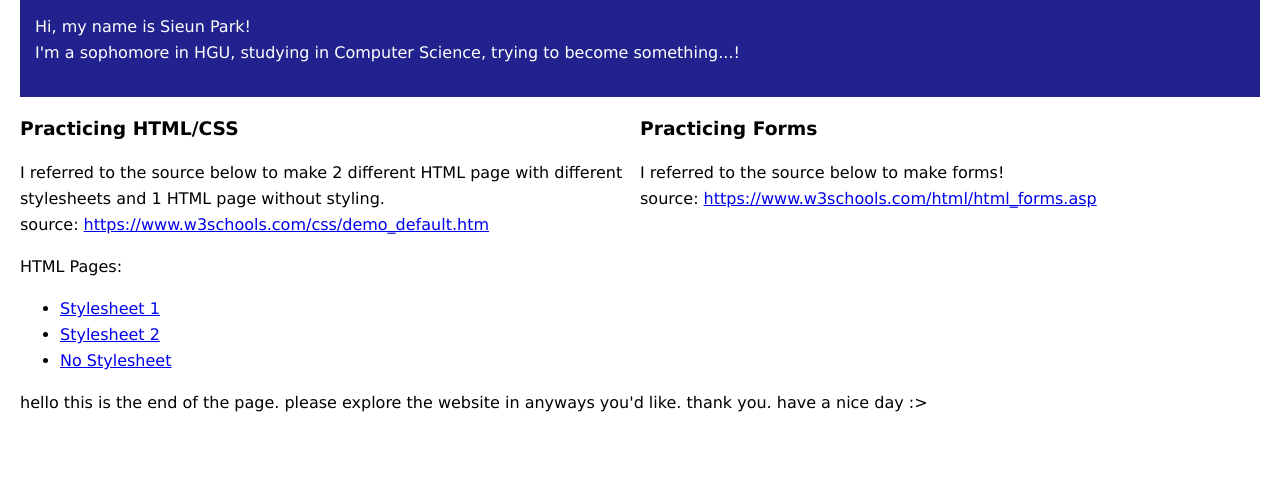
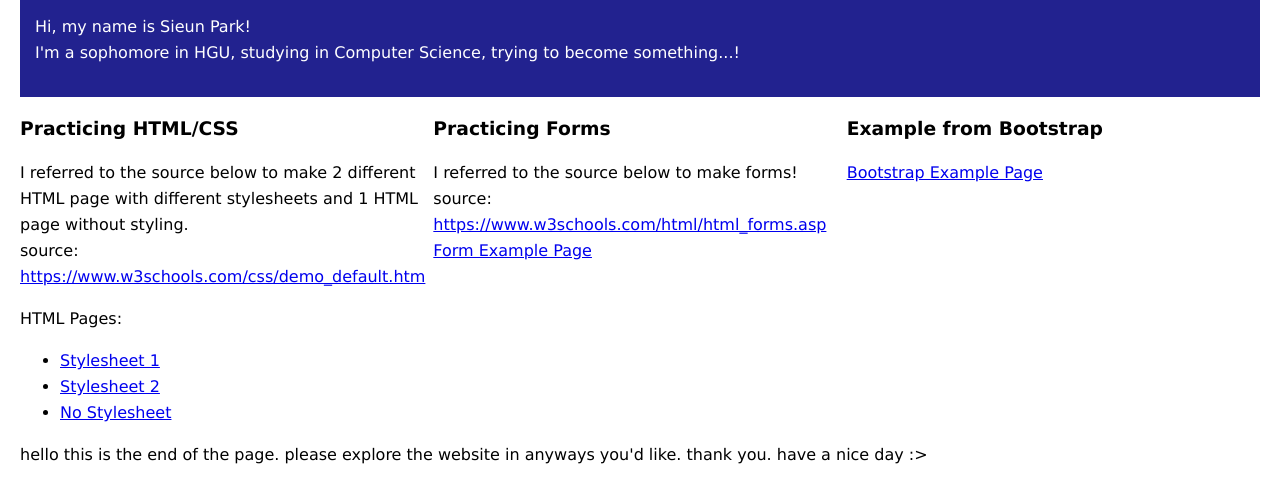
Before and after one commit to livmeraki/PP1_Project2, a plain HTML site: page index.html in a window 1280 px wide. Shown: the part 90-592 px from the top of the page. Drawn offline with Linux system fonts and the light colour scheme.

Commit message:
<a> tag fixed

```diff
--- a/index.html
+++ b/index.html
@@ -59,8 +59,15 @@
             <h3>Practicing Forms</h3>
             <p>
                 I referred to the source below to make forms! <br>
-                source: <a
-                    href="https://www.w3schools.com/html/html_forms.asp">https://www.w3schools.com/html/html_forms.asp</a>
+                source: <a href="https://www.w3schools.com/html/html_forms.asp">https://www.w3schools.com/html/html_forms.asp</a>
+                <a href="./form.html">Form Example Page</a>
+            </p>
+
+        </div>
+        <div>
+            <h3>Example from Bootstrap</h3>
+            <p>
+                <a href="./example.html">Bootstrap Example Page</a>
             </p>
 
         </div>
```
